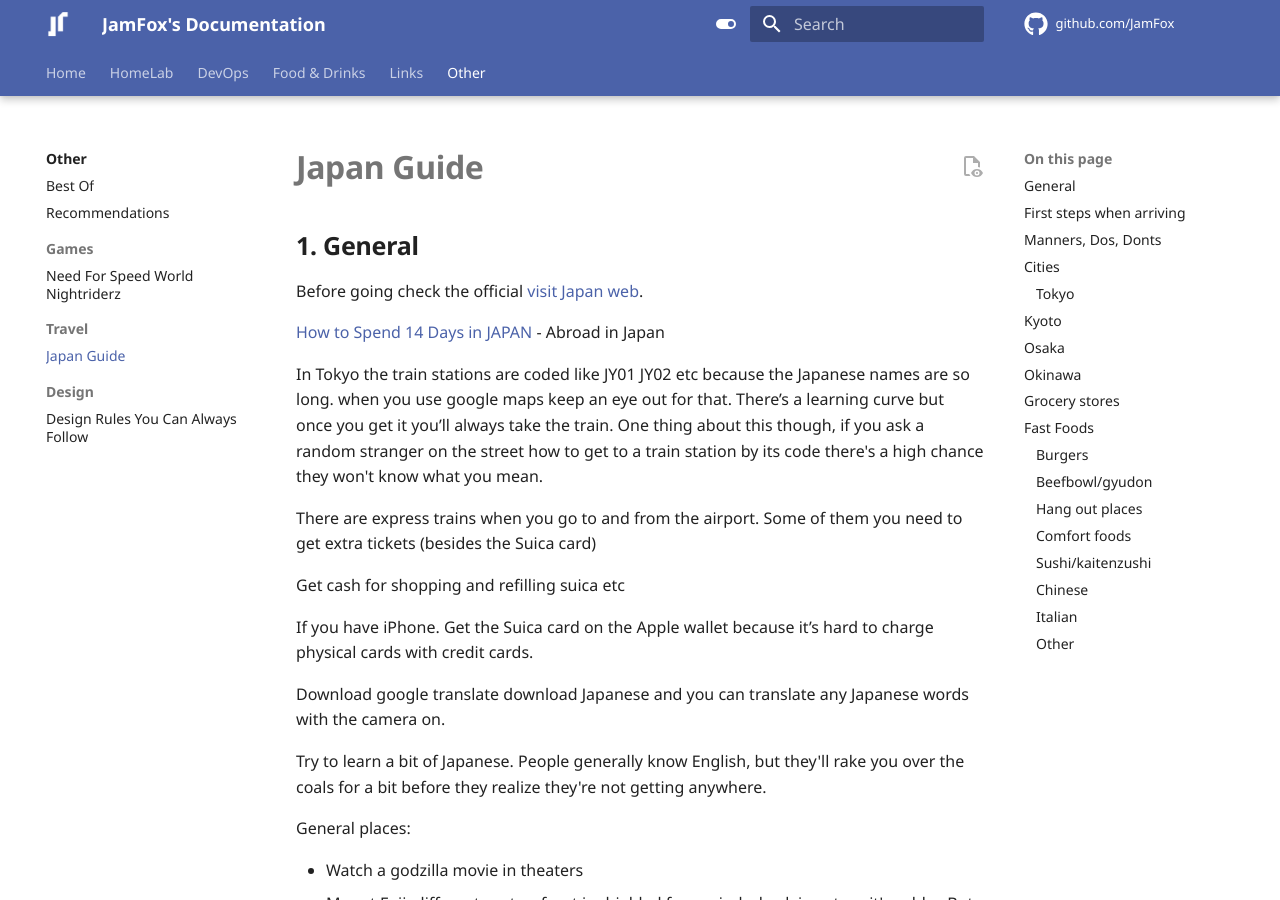
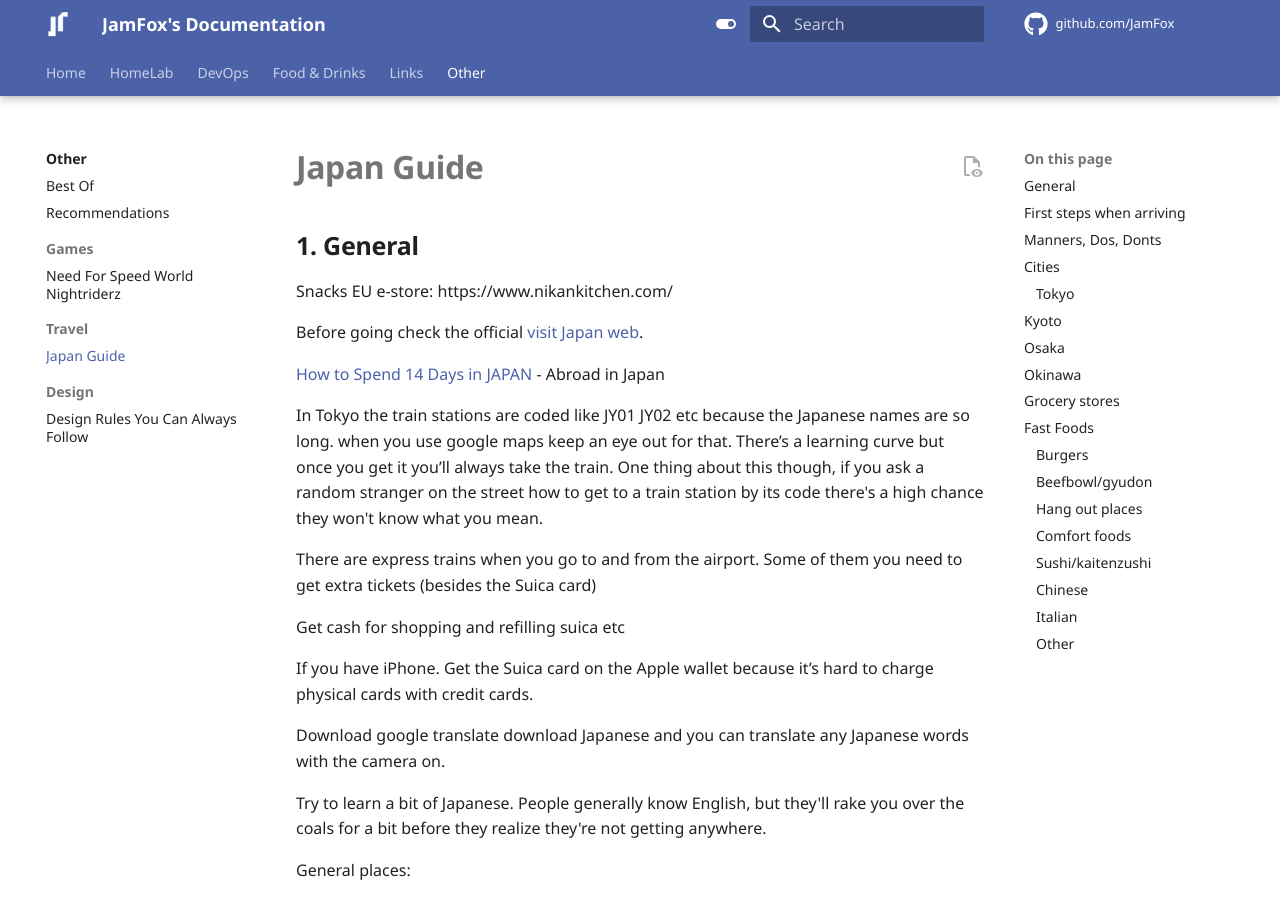
Before and after one commit to JamFox/docs.jamfox.dev, an MkDocs documentation site: the page built from docs/content/travel/japan-guide.md, in a window 1280 px wide and 900 px high. Built offline with MkDocs 1.6.1 and Material for MkDocs 9.7.7, drawn with Linux system fonts in a browser that asks for light colours; comment, search, counter and statistics services are not loaded.

Commit message:
add snacks

```diff
--- a/docs/content/travel/japan-guide.md
+++ b/docs/content/travel/japan-guide.md
@@ -1,5 +1,7 @@
 
 ## General
+
+Snacks EU e-store: https://www.nikankitchen.com/
 
 Before going check the official [visit Japan web](https://services.digital.go.jp/en/visit-japan-web).
 
```
